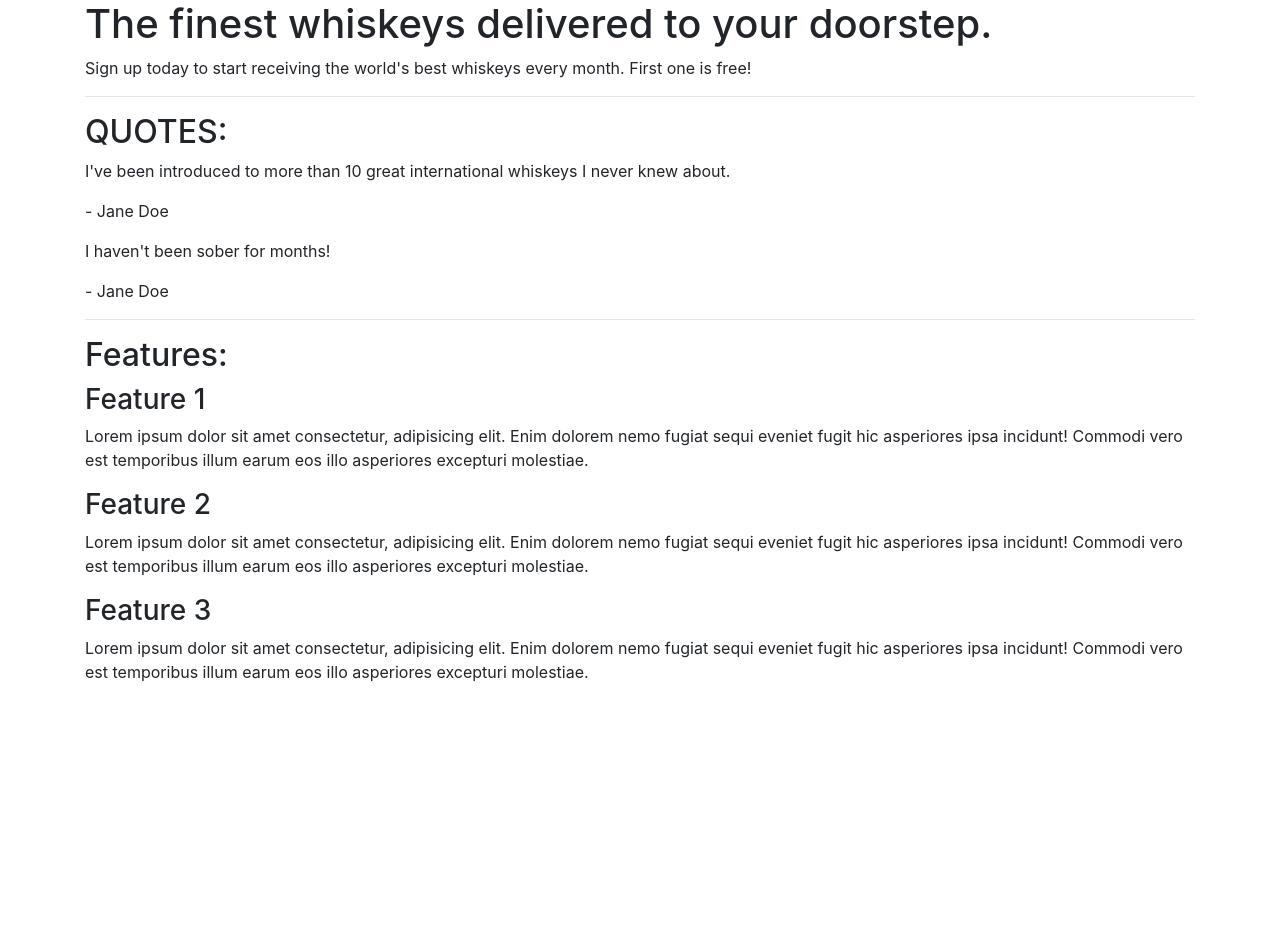
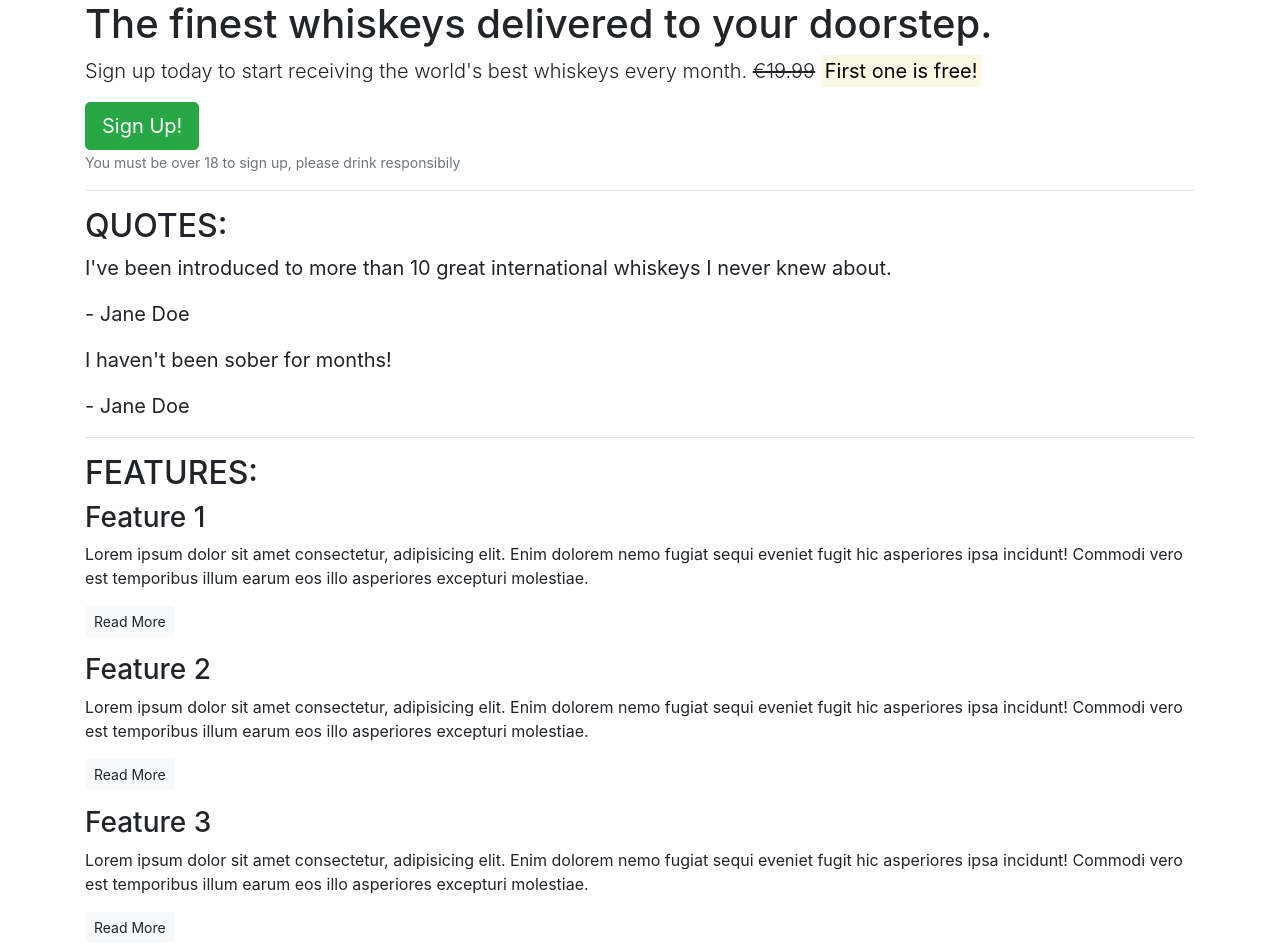
Before and after one commit to ShaneCDev/bootstrap-basics, a plain HTML site: page index.html in a window 1280 px wide. Before the commit the page ends 800 px from the top, so only its background shows below. Drawn offline with nearby package versions, Linux system fonts and the light colour scheme.

Commit message:
added some more elements and buttons

```diff
--- a/index.html
+++ b/index.html
@@ -12,8 +12,10 @@
         <!--Callout-->
         <section class="callout">
             <h1>The finest whiskeys delivered to your doorstep.</h1>
-            <p>Sign up today to start receiving the world's best whiskeys every month.
-                First one is free!</p>
+            <p class="lead">Sign up today to start receiving the world's best whiskeys every month.
+                <s>€19.99</s> <strong><mark>First one is free!</mark></strong></p>
+                <button class="btn btn-success btn-lg">Sign Up!</button>
+                <p class="text-muted"><small>You must be over 18 to sign up, please drink responsibily</small></p>
         </section>
         <!--end callout-->
         <hr>
@@ -21,26 +23,27 @@
         <!--Quotes-->
         <section class="quotes">
             <h2 class="text-uppercase">Quotes:</h2>
-            <div class="quote">
+            <blockquote class="blockquote">
                 <p>I've been introduced to more than 10 great international whiskeys I never knew about.</p>
                 <p>- Jane Doe</p>
-            </div>
-            <div class="quote">
+            </blockquote>
+            <blockquote class="blockquote">
                 <p>I haven't been sober for months!</p>
                 <p>- Jane Doe</p>
-            </div>
+            </blockquote>
         </section>
         <!--end quotes-->
         <hr>
 
         <!--Features-->
         <section class="features">
-            <h2>Features:</h2>
+            <h2 class="text-uppercase">Features:</h2>
             <div class="feature">
                 <h3>Feature 1</h3>
                 <p>Lorem ipsum dolor sit amet consectetur, adipisicing elit.
                     Enim dolorem nemo fugiat sequi eveniet fugit hic asperiores ipsa incidunt!
                     Commodi vero est temporibus illum earum eos illo asperiores excepturi molestiae.</p>
+                    <p><a href="" class="btn btn-sm btn-light">Read More</a></p>
             </div>
 
             <div class="feature">
@@ -48,6 +51,7 @@
                 <p>Lorem ipsum dolor sit amet consectetur, adipisicing elit.
                     Enim dolorem nemo fugiat sequi eveniet fugit hic asperiores ipsa incidunt!
                     Commodi vero est temporibus illum earum eos illo asperiores excepturi molestiae.</p>
+                    <p><a href="" class="btn btn-sm btn-light">Read More</a></p>
             </div>
 
             <div class="feature">
@@ -55,6 +59,7 @@
                 <p>Lorem ipsum dolor sit amet consectetur, adipisicing elit.
                     Enim dolorem nemo fugiat sequi eveniet fugit hic asperiores ipsa incidunt!
                     Commodi vero est temporibus illum earum eos illo asperiores excepturi molestiae.</p>
+                    <p><a href="" class="btn btn-sm btn-light">Read More</a></p>
             </div>
         </section>
     </article>
```
